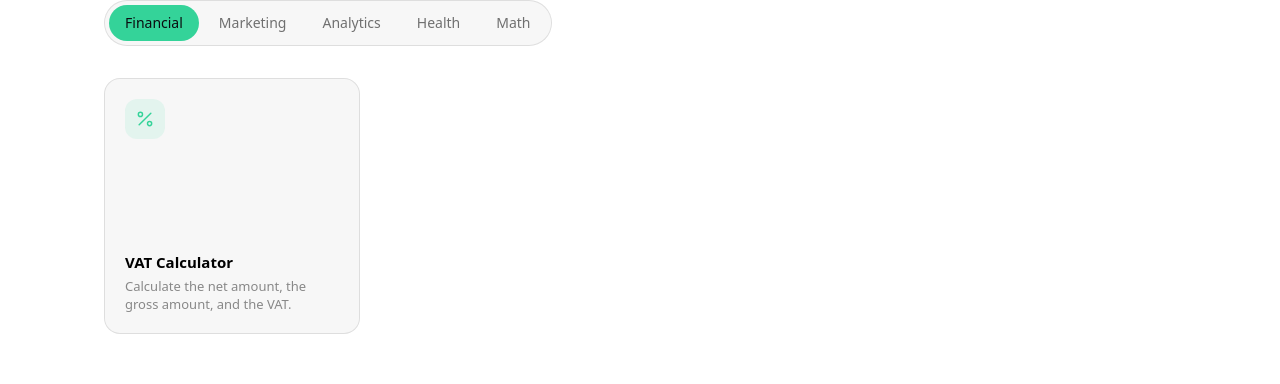
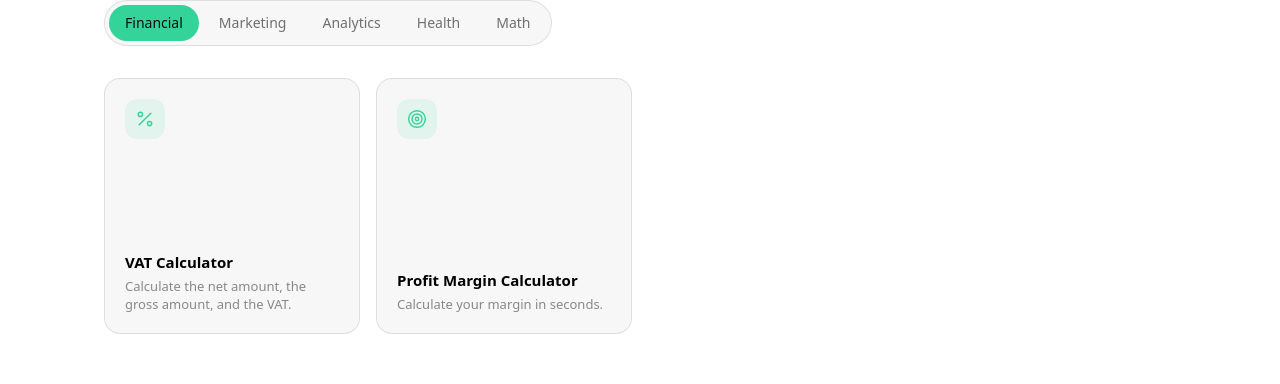
Before and after one commit to maciek617/everything-app-frontend, a Nuxt app: page /products in a window 1280 px wide. Shown: the part 300-684 px from the top of the page. Built offline with nearby package versions, Linux system fonts and the light colour scheme.

Commit message:
Add margin calculator to home page and products page, add smoother scrolling experience

```diff
--- /dev/null
+++ b/app/assets/css/main.css
@@ -0,0 +1,3 @@
+html {
+  scroll-behavior: smooth;
+}
--- a/app/pages/index.vue
+++ b/app/pages/index.vue
@@ -319,6 +319,12 @@ const popularTools = [
 
   { name: "BMI+ Calculator", icon: Scale, accent: "#2563EB", to: "/bmi" },
   { name: "UTM Builder", icon: Target, accent: "#D97706", to: "/utm" },
+  {
+    name: "Profit Margin Calculator",
+    icon: Home,
+    accent: "#059669",
+    to: "/profit-margin",
+  },
 ];
 
 const features = [
--- a/app/pages/products/index.vue
+++ b/app/pages/products/index.vue
@@ -65,6 +65,14 @@ const tools: Tool[] = [
     category: "marketing",
     icon: Wallet,
     to: "/utm",
+  },
+  {
+    id: "profit-margin",
+    name: "Profit Margin Calculator",
+    description: "Calculate your margin in seconds.",
+    category: "financial",
+    icon: Target,
+    to: "/profit-margin",
   },
 ];
 
--- a/nuxt.config.ts
+++ b/nuxt.config.ts
@@ -9,4 +9,5 @@ export default defineNuxtConfig({
     },
   },
   modules: ["@nuxtjs/tailwindcss", "@nuxt/fonts"],
+  css: ["~/assets/css/main.css"],
 });
```
